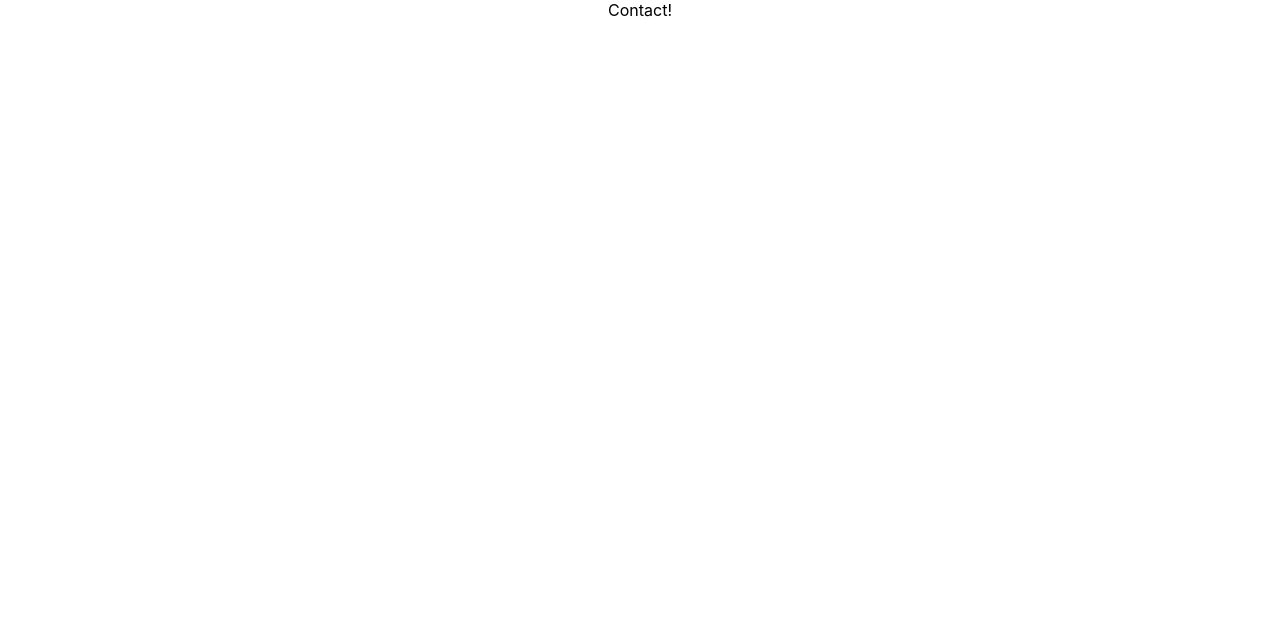
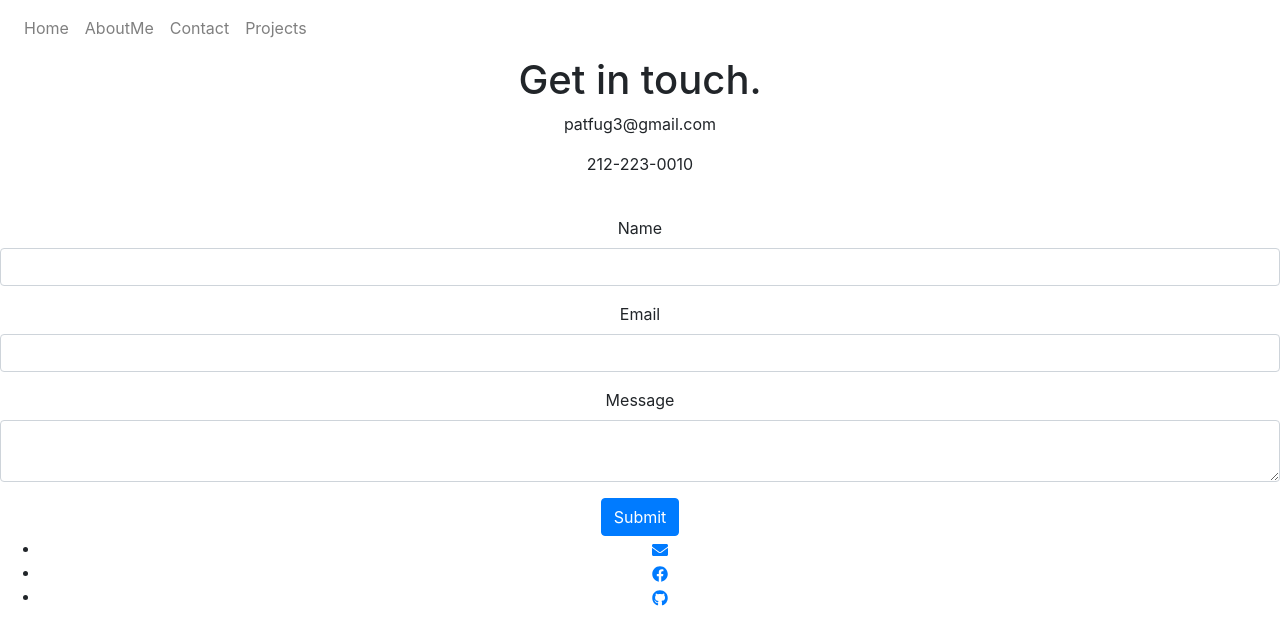
Before and after one commit to Patience-Fuglo/Hello-React-2, a React (Create React App) app: page /Contact in a window 1280 px wide. Shown: the top 644 px of the page. Built offline with nearby package versions, Linux system fonts and the light colour scheme.

Commit message:
Contact and Aboutme Message Forms

```diff
--- a/package.json
+++ b/package.json
@@ -8,6 +8,7 @@
     "@testing-library/user-event": "^7.2.1",
     "react": "^16.13.1",
     "react-dom": "^16.13.1",
+    "react-icons": "^4.1.0",
     "react-router-dom": "^5.2.0",
     "react-scripts": "3.4.3"
   },
--- a/public/index.html
+++ b/public/index.html
@@ -24,6 +24,7 @@
       work correctly both with client-side routing and a non-root public URL.
       Learn how to configure a non-root public URL by running `npm run build`.
     -->
+    <link rel="stylesheet" href="https://cdn.jsdelivr.net/npm/bootstrap@4.5.3/dist/css/bootstrap.min.css" integrity="sha384-TX8t27EcRE3e/ihU7zmQxVncDAy5uIKz4rEkgIXeMed4M0jlfIDPvg6uqKI2xXr2" crossorigin="anonymous">
     <title>React App</title>
   </head>
   <body>
--- a/src/App.js
+++ b/src/App.js
@@ -17,6 +17,7 @@ function App() {
     <div className="App">
       <Router>
         <div>
+          <Header/>
           <Switch>
             <Route path="/AboutMe">
               <AboutMe />
@@ -26,9 +27,6 @@ function App() {
             </Route>
             <Route path="/Projects">
               <Projects />
-            </Route>
-            <Route path="/Header">
-              <Header />
             </Route>
             <Route path="/">
               <Home />
--- a/src/Components/AboutMe.js
+++ b/src/Components/AboutMe.js
@@ -1,12 +1,23 @@
 import React from 'react';
+import Resume from "../Pat-Resume.pdf"
 
+const AboutMe = () => {
+  return (
 
-function AboutMe() {
-  return (
-    <div className="AboutMe">
-      AboutMe!
+    <div className="about">
+      <h1 className="text">Welcome to my page!</h1>
+       <p>
+          My name is Patience Fuglo and this is my portfolio.
+         I live in New York city and currently a student at Lehman College pursuing
+         my bachelor's degree in Computer Science. After graduating, i hope to continue at a BootCamp to
+         pursue a career in Software Engineering. I also would love to earn my Masters degree in Technology
+         and cyber-security. In my spare time, i love to read and travel.
+         Most importantly, i love me a cup of teeaa ssssp!
+       </p>
+        <a href={Resume} download>Resume</a>
     </div>
-  );
-}
+
+  )
+  }
 
 export default AboutMe;
--- a/src/Components/Contact.js
+++ b/src/Components/Contact.js
@@ -1,10 +1,48 @@
 import React from 'react';
+import { FaEnvelope, FaGithub, FaFacebook } from "react-icons/fa";
 
+const Contact = () => {
 
-function Contact() {
   return (
-    <div className="Contact">
-      Contact!
+    <div className="contact_container">
+      <h1>Get in touch.</h1>
+      <p>patfug3@gmail.com</p>
+      <p>212-223-0010</p>
+      <br></br>
+      <form onSubmit={() => alert('Message Sent')}>
+        <div class="form-group">
+          <label for="exampleInputName">Name</label>
+          <input type="Name" class="form-control" id="exampleInputName" aria-describedby="emailHelp" />
+        </div>
+        <div class="form-group">
+          <label for="exampleInputEmail">Email</label>
+          <input type="text" class="form-control" id="exampleInputEmail" />
+        </div>
+        <div class="form-group">
+          <label for="exampleInputName">Message</label>
+          <textarea type="text" class="form-control" id="exampleInputName" />
+        </div>
+        <button type="submit" class="btn btn-primary">Submit</button>
+      </form>
+      <div className="social_links">
+        <ul>
+          <li>
+            <a href={`mailto:x`}>
+              <FaEnvelope></FaEnvelope>
+            </a>
+          </li>
+          <li>
+            <a href="https://www.facebook.com/">
+              <FaFacebook></FaFacebook>
+            </a>
+          </li>
+          <li>
+            <a href="https://github.com/Patience-Fuglo">
+              <FaGithub></FaGithub>
+            </a>
+          </li>
+        </ul>
+      </div>
     </div>
   );
 }
--- a/src/Components/Header.js
+++ b/src/Components/Header.js
@@ -1,21 +1,24 @@
 import React from 'react';
-import {Link} from 'react-router-dom'
+import {
+    Link
+  } from "react-router-dom";
+
 const Header = ({name, contactEmail})=>{
     return(
-        <div>
+
             <div className="header_container">
 
-                <nav>
-                    <ul>
-                        <li><Link to="/">Home</Link></li>
-                        <li><Link to="/About">AboutMe</Link></li>
-                        <li><Link to="/Contact">Contact</Link></li>
-                        <li><Link to="/Header">Header</Link></li>
-                        <li><Link to="/Projects">Projects</Link></li>
+                <nav className="navbar navbar-light navbar-expand-lg ">
+
+                    <ul className="navbar-nav ">
+                        <li className="nav-item"><Link className="nav-link" to="/">Home</Link></li>
+                        <li className="nav-item"><Link className="nav-link"to="/AboutMe">AboutMe</Link></li>
+                        <li className="nav-item"><Link className="nav-link"to="/Contact">Contact</Link></li>
+                        <li className="nav-item"><Link className="nav-link"to="/Projects">Projects</Link></li>
                     </ul>
                 </nav>
             </div>
-        </div>
+
     )
 }
 
--- /dev/null
+++ b/src/Components/Home.css
@@ -0,0 +1,6 @@
+.Home_text{
+    color: blue;
+    font-size: 50px;
+
+
+}
--- a/src/Components/Home.js
+++ b/src/Components/Home.js
@@ -1,13 +1,20 @@
 import React from 'react';
+import logo from '../pic2.jpg';
 
-
-
-function Home() {
+const Home = ()=>{
   return (
-    <div className="Home">
-      Home
+ <div>
+        <div className="home_container">
+           <h1 className="home_text">Welcome!</h1>
+           <h2>
+           <br/> I am Patience Fuglo
+           <br/>  And this is my online
+           <br/>  Portfolio
+           </h2>
+           <img src={logo} className="App-logo" alt="logo" />
+        </div>
     </div>
-  );
+    )
 }
 
 export default Home;
```
Also changed, not shown: 2 other files (tests, documents, lock files or other folders).
